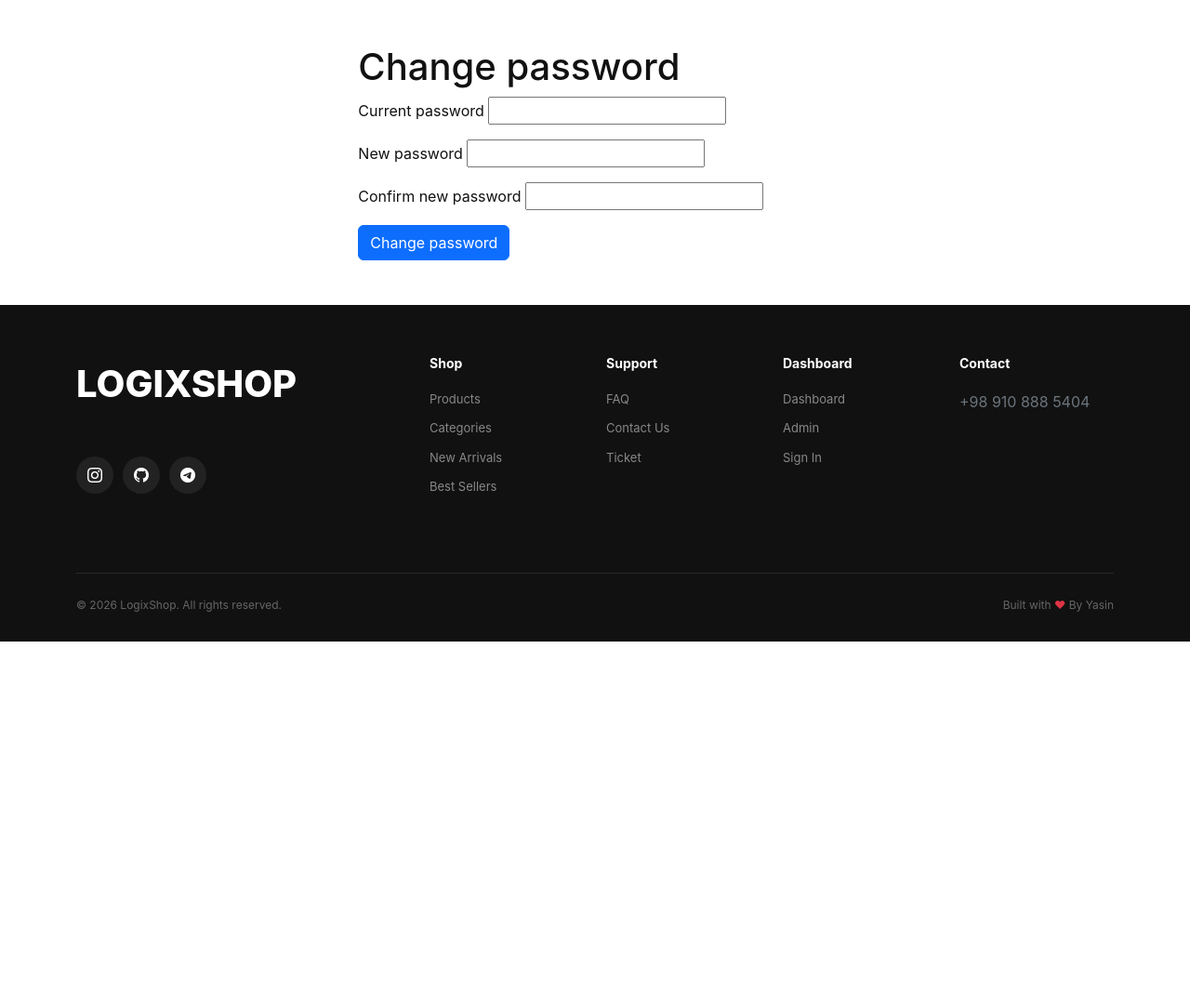
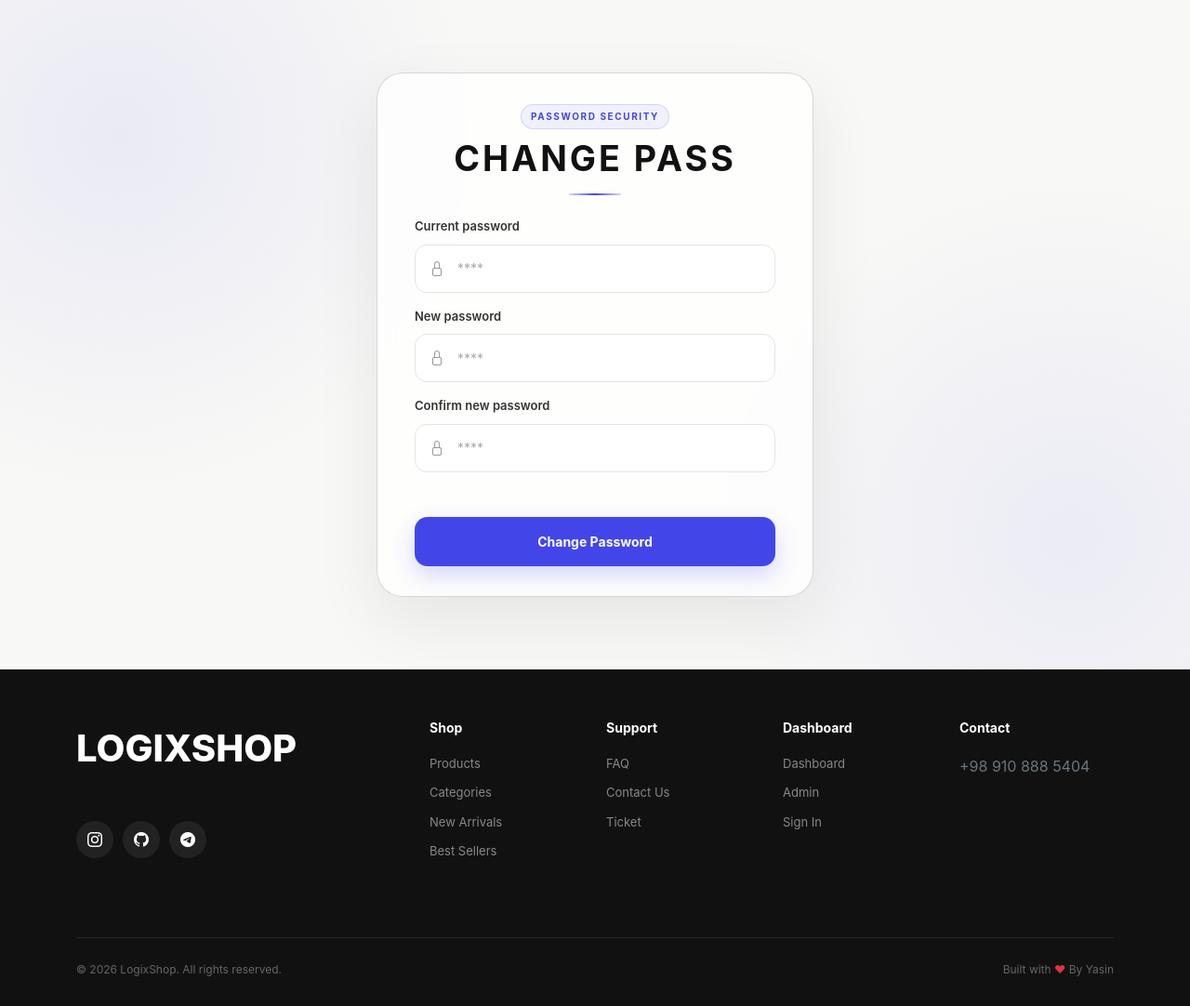
Before and after one commit to yasinnazari/LogixShop, a Django app: page /password/change/ in a window 1280 px wide. Shown: the part 93-1175 px from the top of the page at 93% size. Before the commit the page ends 783 px from the top, so only its background shows below. Run offline with Django 5.2, Linux system fonts and the light colour scheme; a user stored in the database is signed in; parts of the project's set-up code (start-up, migrations or seed data) failed here and were passed over.

Commit message:
Designed password change page & Some other changes

```diff
--- /dev/null
+++ b/shop/static/css/password-change.css
@@ -0,0 +1,30 @@
+.password-change-page {
+   padding: 28px 0;
+}
+
+.password-change-page .login-card {
+   max-width: 470px;
+   padding: 32px 40px;
+}
+
+.password-change-page .login-header {
+   margin-bottom: 24px;
+}
+
+.password-change-page .form-group {
+   margin-bottom: 16px;
+}
+
+.password-change-page .login-btn {
+   margin-top: 4px;
+}
+
+@media (max-width: 576px) {
+   .password-change-page {
+      padding: 20px 15px;
+   }
+
+   .password-change-page .login-card {
+      padding: 24px 20px;
+   }
+}
--- a/shop/templates/auth/password_change.html
+++ b/shop/templates/auth/password_change.html
@@ -1,42 +1,65 @@
 {% extends "main/base.html" %}
+{% load static %}
 
-{% block title %}Change password{% endblock %}
+{% block title %}LogixShop | Change password{% endblock %}
+
+{% block extra_css %}
+   <link rel="stylesheet" href="{% static 'css/login.css' %}">
+   <link rel="stylesheet" href="{% static 'css/password-change.css' %}">
+{% endblock extra_css %}
 
 {% block content %}
-<section class="py-5">
-   <div class="container col-md-5">
-      <h1>Change password</h1>
+<section class="login-page password-change-page">
+   <div class="container">
+      <div class="login-wrapper">
+         <div class="login-card">
+            <div class="login-header auth-heading">
+               <span class="login-label">PASSWORD SECURITY</span>
+               <h1>CHANGE PASS</h1>
+            </div>
+
             {% include "auth/_errors.html" %}
 
-      <form method="post" novalidate>
+            <form class="login-form" method="post" novalidate>
                {% csrf_token %}
 
-         <p>
+                <div class="form-group">
                     <label for="old-password">Current password</label>
-            <input id="old-password" type="password" name="old_password" autocomplete="current-password" required>
+                    <div class="input-wrapper">
+                        <i class="bi bi-lock"></i>
+                        <input id="old-password" type="password" name="old_password" placeholder="****" autocomplete="current-password" required>
+                    </div>
                     {% for error in errors.old_password %}
-               <span class="text-danger">{{ error }}</span>
+                        <div class="text-danger">{{ error }}</div>
                     {% endfor %}
-         </p>
+                </div>
 
-         <p>
+                <div class="form-group">
                     <label for="new-password">New password</label>
-            <input id="new-password" type="password" name="new_password1" autocomplete="new-password" required>
+                    <div class="input-wrapper">
+                        <i class="bi bi-lock"></i>
+                        <input id="new-password" type="password" name="new_password1" autocomplete="new-password" placeholder="****" required>
+                    </div>
                     {% for error in errors.new_password1 %}
-               <span class="text-danger">{{ error }}</span>
+                        <div class="text-danger">{{ error }}</div>
                     {% endfor %}
-         </p>
+                </div>
 
-         <p>
+                <div class="form-group">
                     <label for="new-password-confirmation">Confirm new password</label>
-            <input id="new-password-confirmation" type="password" name="new_password2" autocomplete="new-password" required>
+                    <div class="input-wrapper">
+                        <i class="bi bi-lock"></i>
+                        <input id="new-password-confirmation" type="password" name="new_password2" placeholder="****" autocomplete="new-password" required>
+                    </div>
                     {% for error in errors.new_password2 %}
-               <span class="text-danger">{{ error }}</span>
+                        <div class="text-danger">{{ error }}</div>
                     {% endfor %}
-         </p>
+                </div>
 
-         <button class="btn btn-primary" type="submit">Change password</button>
+                <button class="login-btn mt-5" type="submit">Change Password</button>
             </form>
+         </div>
+      </div>
    </div>
 </section>
 {% endblock %}
--- a/shop/templates/auth/register.html
+++ b/shop/templates/auth/register.html
@@ -62,7 +62,7 @@
                   <label for="password">Password</label>
                   <div class="input-wrapper">
                      <i class="bi bi-lock"></i>
-                     <input type="password" id="password" name="password" autocomplete="new-password" placeholder="----" required>
+                     <input type="password" id="password" name="password" autocomplete="new-password" placeholder="****" required>
                   </div>
                   {% for error in errors.password %}
                      <div class="text-danger">{{ error }}</div>
@@ -73,7 +73,7 @@
                   <label for="password-confirmation">Confirm Password</label>
                   <div class="input-wrapper">
                      <i class="bi bi-lock"></i>
-                     <input type="password" id="password-confirmation" name="password_confirmation" autocomplete="new-password" placeholder="----" required>
+                     <input type="password" id="password-confirmation" name="password_confirmation" autocomplete="new-password" placeholder="****" required>
                   </div>
                   {% for error in errors.password_confirmation %}
                      <div class="text-danger">{{ error }}</div>
```
Lines whose indentation alone changed are shown as unchanged.
